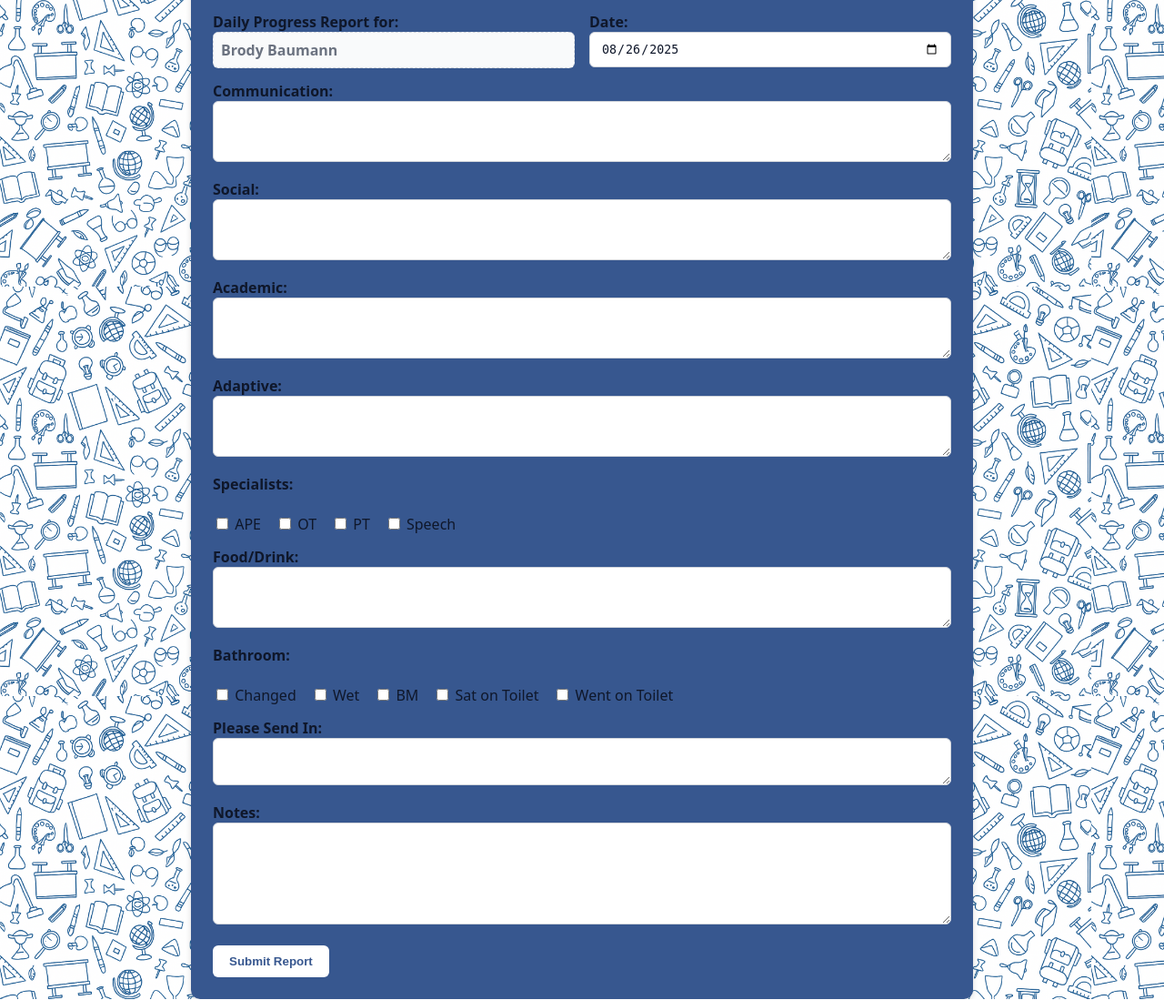
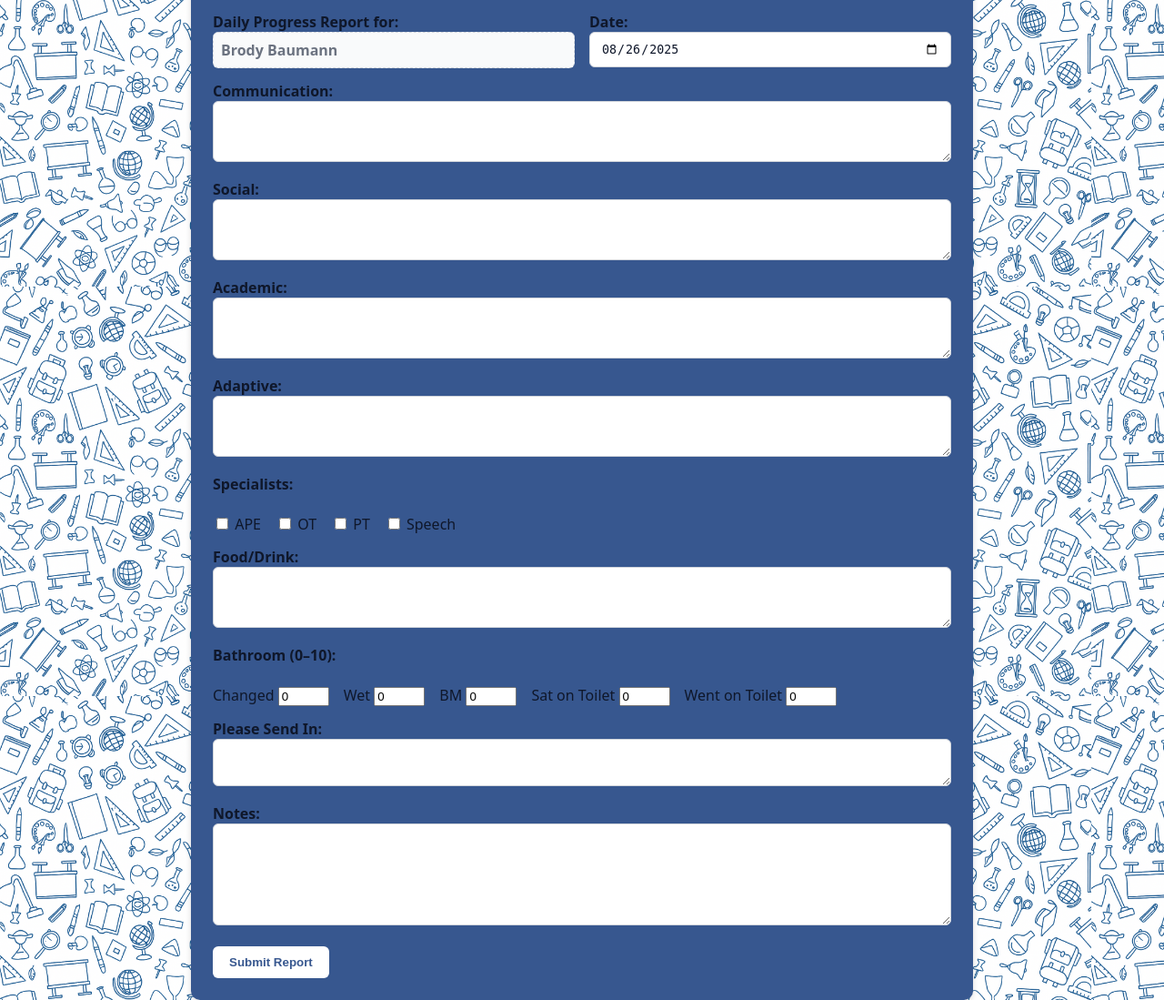
Before and after one commit to Brodymann/brodys-daily-reports, a PHP site: page / in a window 1280 px wide. Shown: the part 135-1234 px from the top of the page at 91% size. Run offline with PHP 8.4, Linux system fonts and the light colour scheme.

Commit message:
Refactor Bathroom section: replace checkboxes with 0–10 number inputs (spinner fields) and add styling

```diff
--- a/index.php
+++ b/index.php
@@ -44,10 +44,22 @@
 
       <label>Food/Drink:<textarea name="food_drink" rows="3"></textarea></label>
 
-      <label>Bathroom:</label>
-      <div class="group">
-        <?php foreach (['Changed','Wet','BM','Sat on Toilet','Went on Toilet'] as $b): ?>
-          <label><input type="checkbox" name="bathroom[]" value="<?=$b?>"> <?=$b?></label>
+      <label>Bathroom (0–10):</label>
+      <div class="group compact">
+        <?php foreach (['Changed','Wet','BM','Sat on Toilet','Went on Toilet'] as $b):
+          $key = strtolower(str_replace(' ', '_', $b)); ?>
+          <label class="metric">
+            <span><?=$b?></span>
+            <input
+              type="number"
+              name="bathroom[<?=$key?>]"
+              min="0"
+              max="10"
+              step="1"
+              inputmode="numeric"
+              value="0"
+            >
+          </label>
         <?php endforeach; ?>
       </div>
 
```
